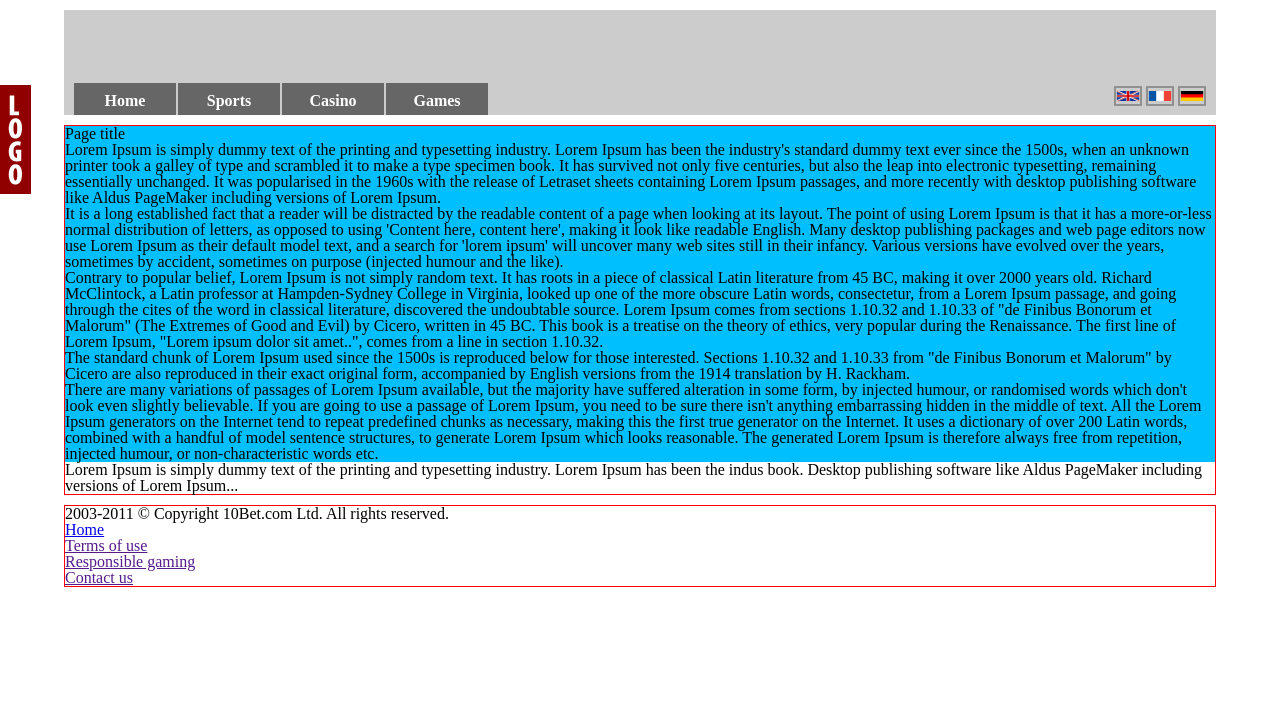
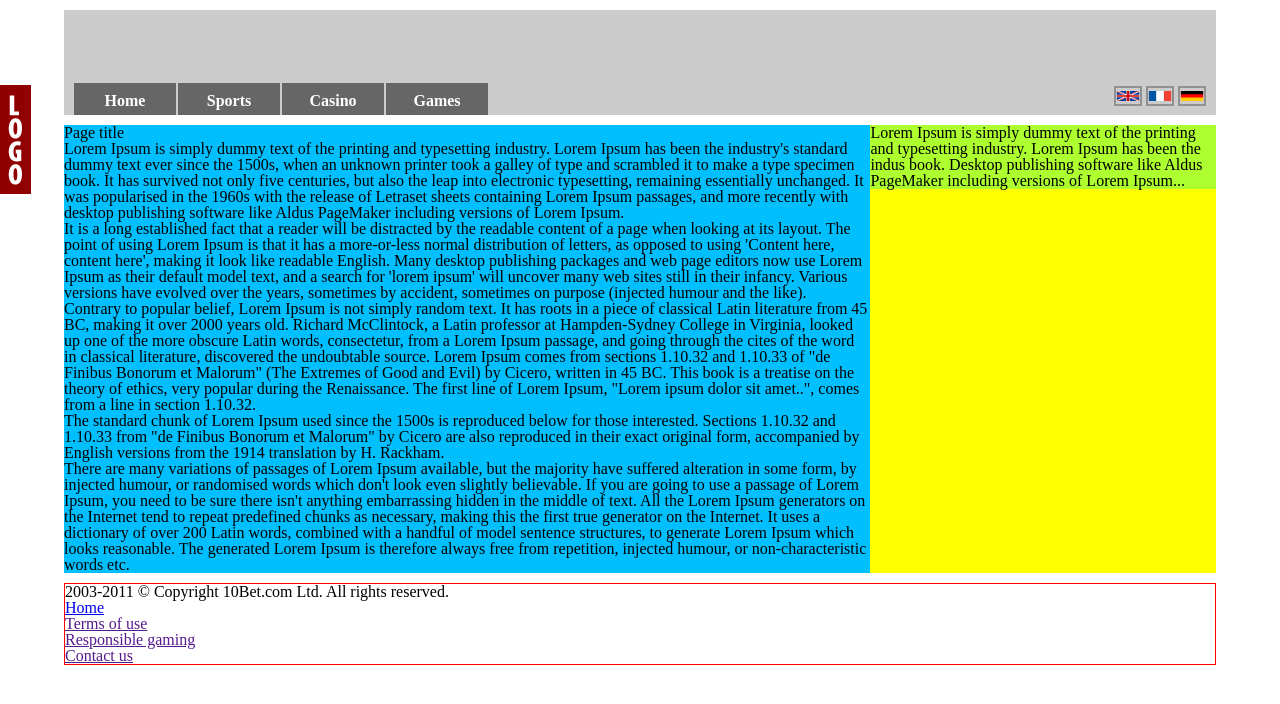
Before and after one commit to petyakostova/Website-Pagination-Sorting, a plain HTML site: page Web-App-Pagination-Sorting/Web-App-Pagination-Sorting/index.html in a window 1280 px wide. Drawn offline with Linux system fonts and the light colour scheme.

Commit message:
make logo fixed all the time, clear code and start working on section

```diff
--- a/Web-App-Pagination-Sorting/Web-App-Pagination-Sorting/styles/styles.less
+++ b/Web-App-Pagination-Sorting/Web-App-Pagination-Sorting/styles/styles.less
@@ -13,34 +13,31 @@ html {
         width: 100%;
 
         .wrapper {
-            /*display: inline-block;*/
             width: 100%;
-            max-width: 1280px;
-            /*justify-content: center;*/
+            /*max-width: 1280px;*/
             .logo {
-                float: left;
-                padding-top: 85px;
+                position: fixed;
+                left: 0px;
+                top: 85px;
+                width: 5%;
+                /*padding-top: 85px;*/
                 /*max-width: 64px;*/
                 /*max-height: 1024px;*/
-                width: 5%;
-
                 a {
+                    float: left;
 
                     img {
                         width: 31px;
                         height: auto;
                         /*width: 2.5%;*/
-                        float: left;
                     }
                 }
             }
 
             .content {
-                float: left;
-                padding-top: 10px;
-                padding-bottom: 10px;
+                width: 90%;
                 /*max-width: 1152px;*/
-                width: 90%;
+                margin: 10px 64px 10px 64px;
 
                 header {
                     background-color: @light-gray-color;
@@ -53,7 +50,7 @@ html {
 
                         ul {
                             margin-top: 73px;
-                            /*margin-right: 2px;*/
+
                             li {
                                 float: left;
                                 padding-top: 10px;
@@ -88,12 +85,16 @@ html {
                 }
 
                 section {
-                    border: 1px solid red;
+                    background-color: yellow;
                     margin-top: 10px;
                     margin-bottom: 10px;
 
                     article {
                         background-color: deepskyblue;
+                        /*float: left;*/
+                        width: 70%;
+                        /*width: 794px;*/
+                        display: inline-block;
 
                         .page-title {
                         }
@@ -110,7 +111,10 @@ html {
                     }
 
                     aside {
-                        /*TODO*/
+                        float: right;
+                        background-color: greenyellow;
+                        width: 30%;
+                        /*width: 344px;*/
                     }
                 }
 
```
Also changed, not shown: Web-App-Pagination-Sorting/Web-App-Pagination-Sorting/styles/styles.css, Web-App-Pagination-Sorting/Web-App-Pagination-Sorting/styles/styles.min.css.
